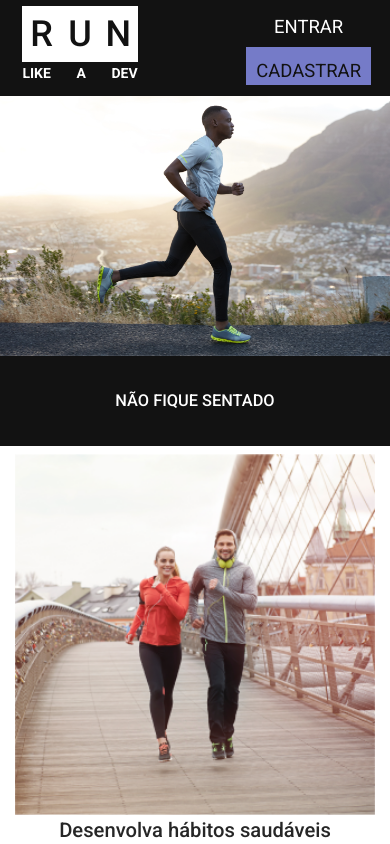
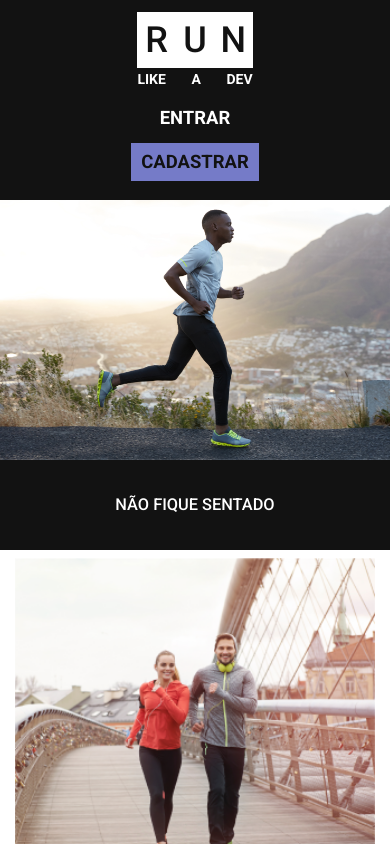
Before and after one commit to brenobcos/projeto-gestao-de-habitos, a React (Create React App) app: page / in a window 390 px wide. Shown: the top 844 px of the page. Built offline with nearby package versions, Linux system fonts and the light colour scheme.

Commit message:
fix: header buttons and responsivity

```diff
--- a/src/components/Button/styles.js
+++ b/src/components/Button/styles.js
@@ -2,13 +2,18 @@ import styled from 'styled-components'
 
 export const Container = styled.button`
   min-width: min-content;
+  display: flex;
+  justify-content: center;
+  align-content: center;
+  align-items: center;
   padding: 10px;
   height: 2.375rem;
   font-size: calc(10px + 1vh);
-  font-weight: 400;
+  font-weight: 600;
   border: none;
-  background: ${props => (props.color ? '#757BC8' : '#121212')};
-  color: ${props => (props.color ? '#121212' : '#FFF')};
+  background: ${props =>
+    props.color ? 'var(--color-primary)' : 'var(--black)'};
+  color: ${props => (props.color ? 'var(--black)' : 'var(--white)')};
   margin: 3px;
 
   :hover {
--- a/src/pages/Home/styles.js
+++ b/src/pages/Home/styles.js
@@ -6,13 +6,22 @@ export const Container = styled.div`
   flex-direction: column;
 
   header {
-    height: 6rem;
+    height: fit-content;
     display: flex;
-    flex-direction: row;
+    flex-direction: column;
     justify-content: space-between;
     width: 100%;
     background-color: var(--black);
-    padding: 0 1rem;
+    padding: 1rem;
+
+    text-align: center;
+    div {
+      margin: 0 auto;
+    }
+
+    @media screen and (min-width: 750px) {
+      flex-direction: row;
+    }
   }
 
   img {
@@ -45,6 +54,17 @@ export const Container = styled.div`
 export const ButtonContainer = styled.div`
   display: flex;
   flex-direction: column;
+
+  @media screen and (min-width: 750px) {
+    flex-direction: row;
+    justify-content: space-around;
+    align-items: center;
+    align-content: center;
+
+    button {
+      margin-left: 25px;
+    }
+  }
 `
 
 export const GlideContainer = styled.div`
```
